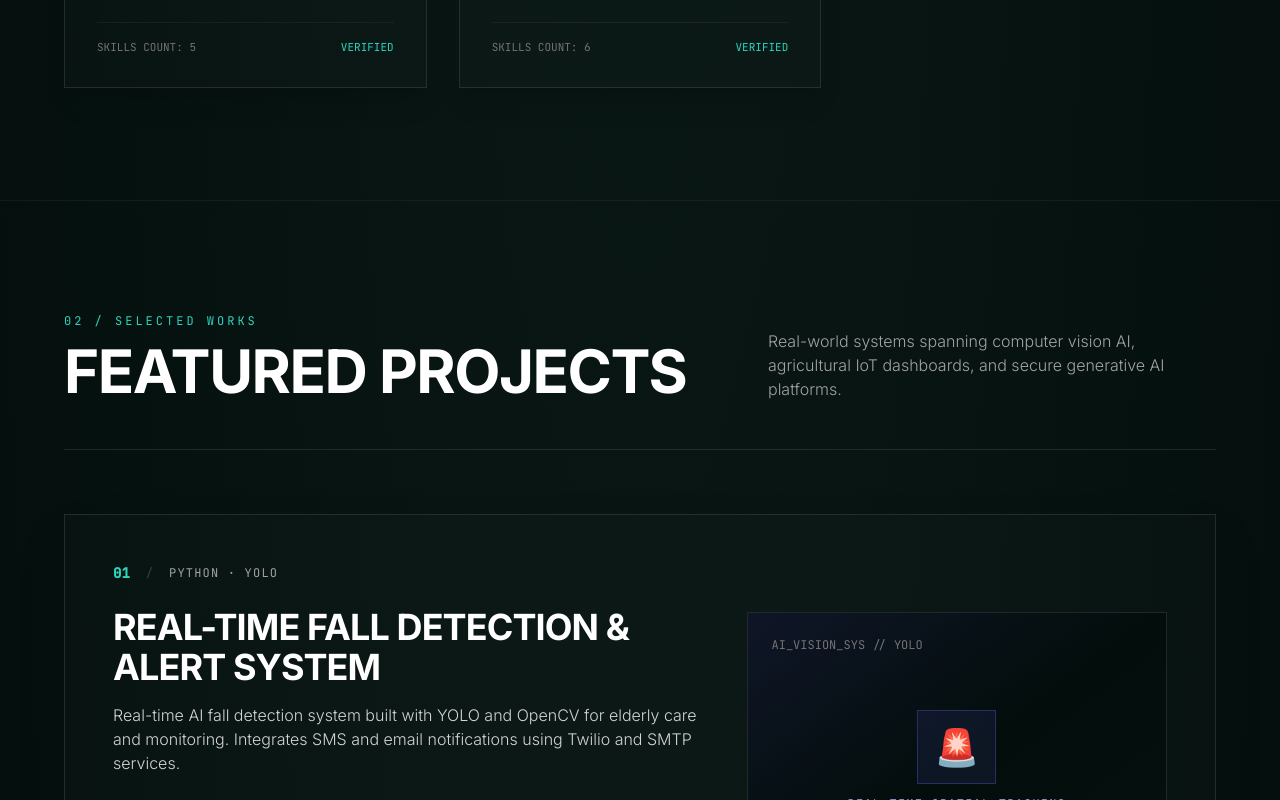
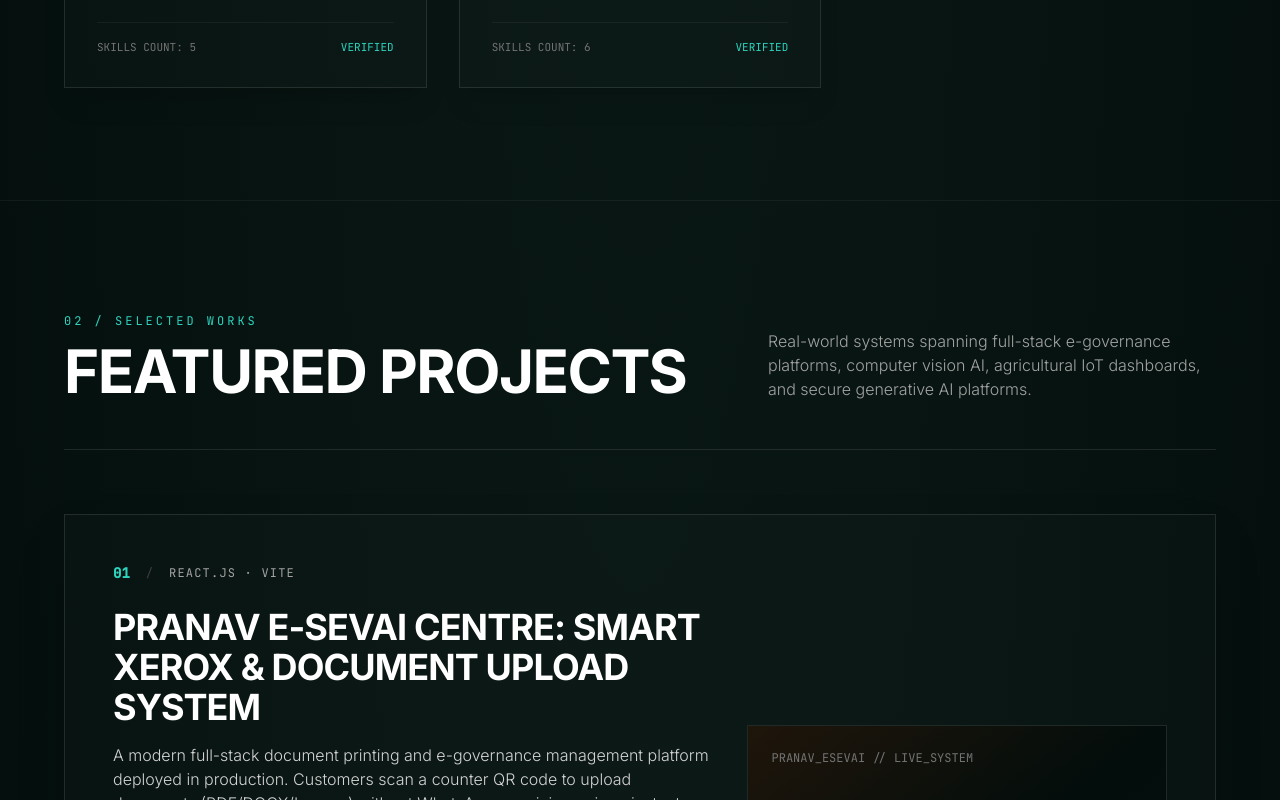
Before and after one commit to karthy24/portfolio, a React (Vite) app: page / in a window 1280 px wide. Shown: the part 2838-3638 px from the top of the page. Built offline with nearby package versions, Linux system fonts and the light colour scheme.

Commit message:
feat: add Pranav E-Sevai Centre project with live demo and production details

```diff
--- a/src/components/About.jsx
+++ b/src/components/About.jsx
@@ -3,7 +3,7 @@
 import { personal } from '../data';
 
 const metrics = [
-  { label: 'Production Systems', value: '3+', desc: 'MERN Stack & AI Vision' },
+  { label: 'Production Systems', value: '4+', desc: 'Full-Stack, MERN & AI' },
   { label: 'Internships', value: '02', desc: 'BluonTech & Vibhathi Labs' },
   { label: 'Technical Domains', value: '04', desc: 'Dev · SQL · BI · Marketing' },
   { label: 'Verified Skills', value: '20+', desc: 'Modern Tools & Stacks' },
--- a/src/components/Projects.jsx
+++ b/src/components/Projects.jsx
@@ -59,7 +59,7 @@
             </h2>
           </div>
           <p className="text-neutral-400 max-w-md text-sm sm:text-base font-light leading-relaxed">
-            Real-world systems spanning computer vision AI, agricultural IoT dashboards, and secure generative AI platforms.
+            Real-world systems spanning full-stack e-governance platforms, computer vision AI, agricultural IoT dashboards, and secure generative AI platforms.
           </p>
         </div>
 
@@ -121,6 +121,28 @@
                   <div className="lg:col-span-5 relative aspect-[4/3] rounded-none border border-white/10 bg-dark-900 overflow-hidden flex flex-col justify-between p-6">
                     {/* Generative Visual Elements per Project */}
                     {idx === 0 && (
+                      <div className="absolute inset-0 flex flex-col justify-between p-6 bg-gradient-to-br from-amber-950/40 via-dark-950 to-dark-900">
+                        <div className="flex justify-between items-center font-mono text-xs text-neutral-500">
+                          <span>PRANAV_ESEVAI // LIVE_SYSTEM</span>
+                          <span className="w-2 h-2 rounded-full bg-emerald-400 animate-ping" />
+                        </div>
+                        <div className="my-auto text-center">
+                          <div className="inline-block p-4 border border-orange-500/30 bg-orange-500/10 mb-3 shadow-inner">
+                            <span className="text-4xl">🖨️</span>
+                          </div>
+                          <p className="font-mono text-xs text-orange-300 uppercase tracking-widest font-semibold">
+                            Smart Xerox &amp; Upload Portal
+                          </p>
+                          <p className="font-mono text-[10px] text-neutral-400 mt-1">Supabase Realtime · QR Engine · 24h Purge</p>
+                        </div>
+                        <div className="font-mono text-[10px] text-neutral-500 flex justify-between">
+                          <span>CLIENT: LOCAL RETAIL</span>
+                          <span className="text-emerald-400 font-semibold">STATUS: PRODUCTION LIVE</span>
+                        </div>
+                      </div>
+                    )}
+
+                    {idx === 1 && (
                       <div className="absolute inset-0 flex flex-col justify-between p-6 bg-gradient-to-br from-indigo-950/40 via-dark-950 to-dark-900">
                         <div className="flex justify-between items-center font-mono text-xs text-neutral-500">
                           <span>AI_VISION_SYS // YOLO</span>
@@ -142,7 +164,7 @@
                       </div>
                     )}
 
-                    {idx === 1 && (
+                    {idx === 2 && (
                       <div className="absolute inset-0 flex flex-col justify-between p-6 bg-gradient-to-br from-emerald-950/40 via-dark-950 to-dark-900">
                         <div className="flex justify-between items-center font-mono text-xs text-neutral-500">
                           <span>AGRI_GUIDE // IOT</span>
@@ -164,7 +186,7 @@
                       </div>
                     )}
 
-                    {idx === 2 && (
+                    {idx === 3 && (
                       <div className="absolute inset-0 flex flex-col justify-between p-6 bg-gradient-to-br from-purple-950/40 via-dark-950 to-dark-900">
                         <div className="flex justify-between items-center font-mono text-xs text-neutral-500">
                           <span>NEURAL_STUDIO // GEN_AI</span>
@@ -186,8 +208,20 @@
                       </div>
                     )}
 
-                    {/* View Code Button */}
-                    <div className="relative z-10 mt-auto pt-4 flex justify-end">
+                    {/* View Code & Live Demo Buttons */}
+                    <div className="relative z-10 mt-auto pt-4 flex flex-wrap items-center justify-end gap-2.5">
+                      {project.demo && (
+                        <a
+                          href={project.demo}
+                          target="_blank"
+                          rel="noreferrer"
+                          className="px-4 py-2 bg-primary-500 hover:bg-primary-400 text-dark-950 font-mono text-xs font-bold uppercase tracking-wider transition-all inline-flex items-center gap-1.5 shadow-md hover:shadow-primary-500/30"
+                        >
+                          <span>Live Demo</span>
+                          <span>↗</span>
+                        </a>
+                      )}
+                      {project.github && project.github !== '#' && (
                         <a
                           href={project.github}
                           target="_blank"
@@ -196,6 +230,7 @@
                         >
                           View Code ↗
                         </a>
+                      )}
                     </div>
                   </div>
                 </div>
--- a/src/data.js
+++ b/src/data.js
@@ -52,6 +52,24 @@
 ];
 
 export const projects = [
+  {
+    title: 'PRANAV E-SEVAI CENTRE: Smart Xerox & Document Upload System',
+    description:
+      'A modern full-stack document printing and e-governance management platform deployed in production. Customers scan a counter QR code to upload documents (PDF/DOCX/Images) without WhatsApp, receiving unique instant tokens. Features real-time shop admin dashboard with Web Audio alerts and automated 24-hour cloud storage cleanup.',
+    tags: ['React.js', 'Vite', 'Tailwind CSS', 'Supabase', 'PostgreSQL', 'Realtime', 'Python', 'Vercel'],
+    icon: '🖨️',
+    color: 'from-orange-500/20 to-amber-600/10',
+    border: 'border-orange-500/20',
+    accent: '#ff5a00',
+    highlights: [
+      'Contact-free QR code document upload supporting up to 20 files & 25MB per file',
+      'Real-time shop admin dashboard with instant audio chimes and in-browser printing',
+      'Automated 24-hour privacy retention policy with background cloud purge',
+      'Bilingual interface (English & தமிழ்) optimized for local retail operations',
+    ],
+    github: 'https://github.com/karthy24',
+    demo: 'https://pranav-esevai-centre.vercel.app',
+  },
   {
     title: 'Real-Time Fall Detection & Alert System',
     description:
```
Lines whose indentation alone changed are shown as unchanged.
